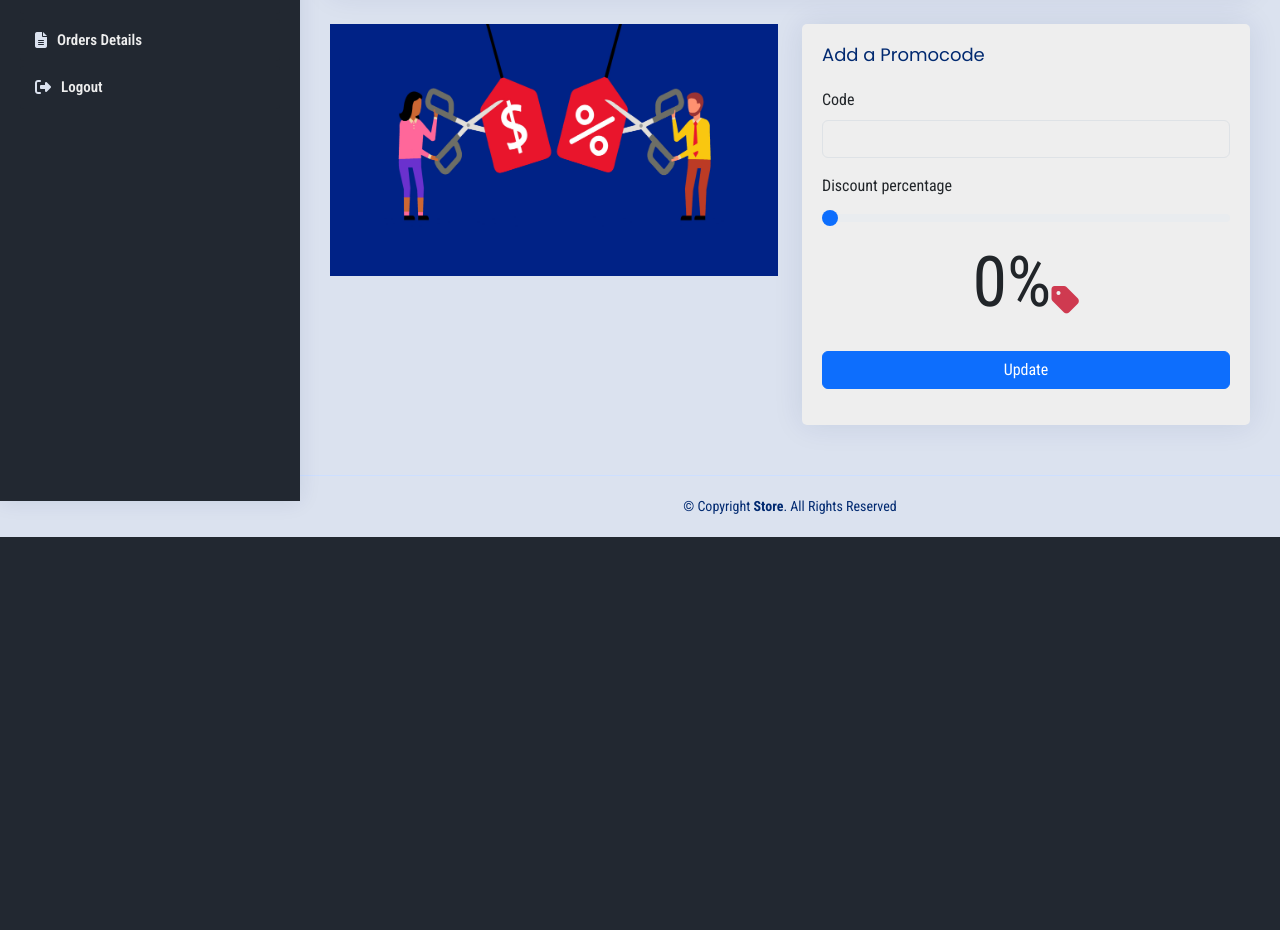
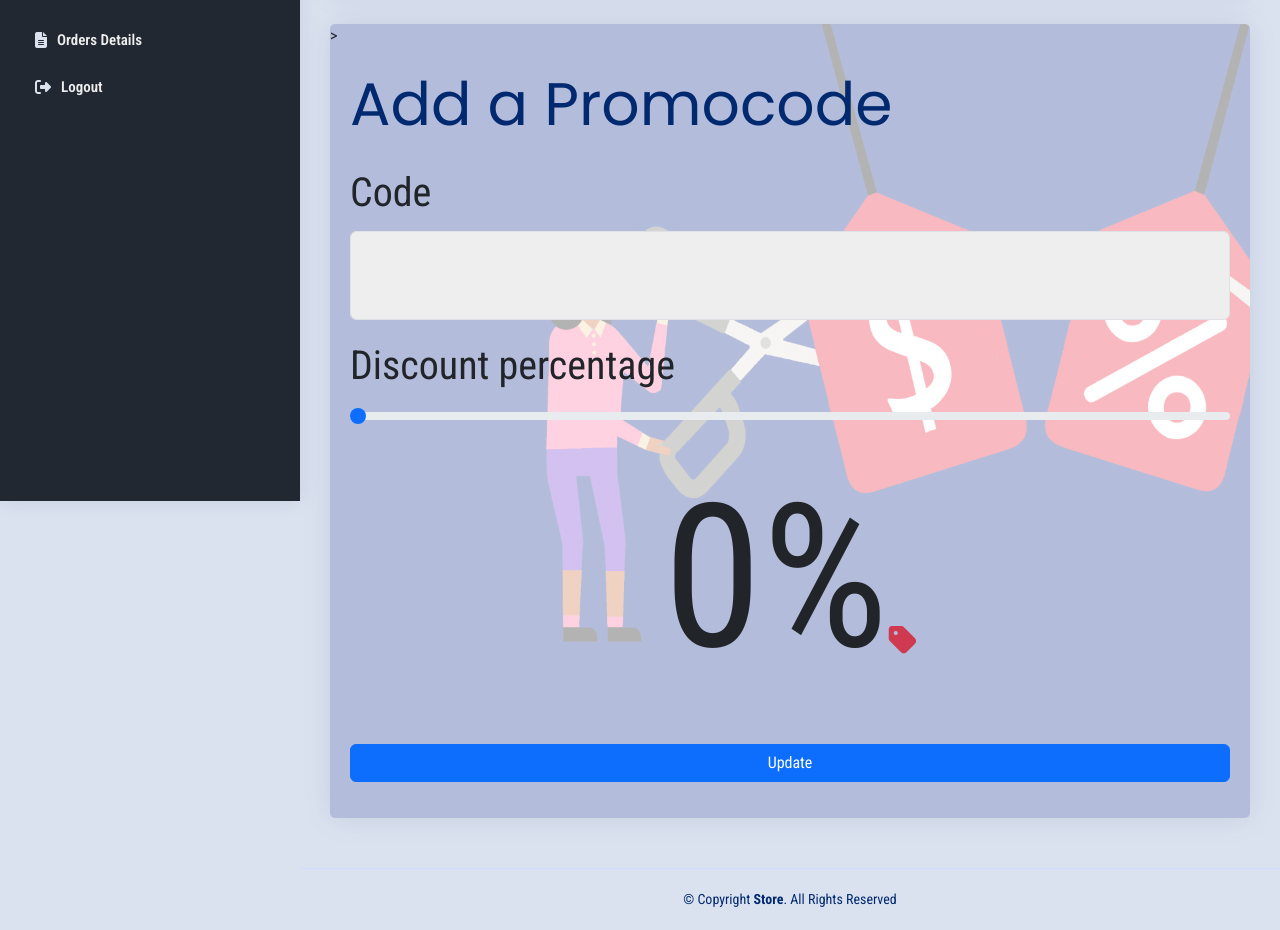
Before and after one commit to Hazem-Ahmed1/The.Store-Admin-View, a PHP site: page /Promocode.php in a window 1280 px wide. Shown: the part 299-1229 px from the top of the page. Before the commit the page ends 836 px from the top, so only its background shows below. Run offline with PHP 8.4, Linux system fonts and the light colour scheme; data that the repository does not hold is empty; some web fonts are replaced.

Commit message:
more fronot to promocode

```diff
--- a/Views/Promocode.php
+++ b/Views/Promocode.php
@@ -81,23 +81,23 @@ require_once __DIR__ . "../../Models/DBManager.php";
             <!-- Left side columns -->
             <div class="col-lg-12">
                 <div class="row">
-                    <div class="col-lg-6 col-12">
+                    <!-- <div class="col-lg-6 col-12">
                         <img src="./../assets/img/DISCOUNT_TACTICS_NEW_COLOURS_FOR_VANESSA.jpg" class="img-fluid" alt="">
-                    </div>
-                    <div class="col-lg-6">
+                    </div> -->
+                    <div class="col-lg-12">
 
-                        <div class="card">
+                        <div class="card" style="background: linear-gradient(rgba(255, 255, 255, 0.7), rgba(255, 255, 255, 0.7)), url('./../assets/img/DISCOUNT_TACTICS_NEW_COLOURS_FOR_VANESSA.jpg'); background-size: cover; ">>
                             <div class="card-body">
-                                <h5 class="card-title">Add a Promocode</h5>
+                                <h3 class="card-title" style="font-size: 60px;">Add a Promocode</h3>
                                 <form class="row g-3">
                                     <div class="col-12">
-                                        <label for="cat_name" class="form-label">Code</label>
-                                        <input type="text" class="form-control" id="cat_name">
+                                        <label for="cat_name" class="form-label" style="font-size: 40px;">Code</label>
+                                        <input type="text" class="form-control" id="cat_name" style="font-size: 50px;">
                                     </div>
                                     <div class="col-12">
-                                        <label for="img_url" class="form-label">Discount percentage</label>
+                                        <label for="img_url" class="form-label" style="font-size: 40px;">Discount percentage</label>
                                         <input type="range" min="0" max="100" value="0"  class="form-range"  id="discountRange">
-                                        <center><span id="discountValue" style="font-size: 70px;">0%</span><i class="fa-solid fa-tag fa-2xl" style="color: #cf3a50;" "></i> </center>
+                                        <center><span id="discountValue" style="font-size: 200px;">0%</span><i class="fa-solid fa-tag fa-2xl" style="color: #cf3a50;" "></i> </center>
                                         <script>
                                             var discountRange = document.getElementById("discountRange");
                                             var discountValueSpan = document.getElementById('discountValue');
```
